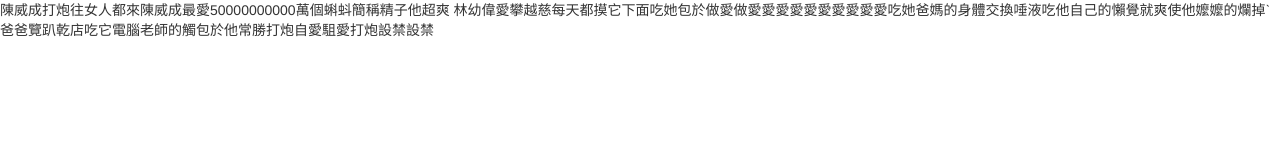
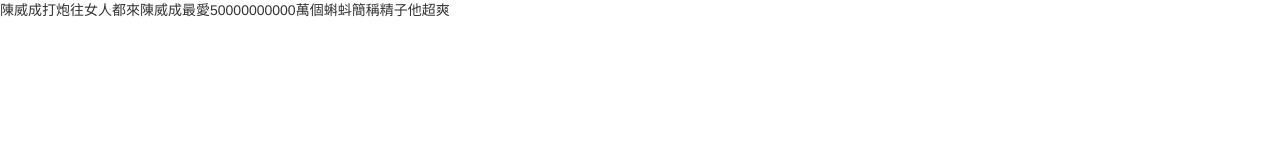
Before and after one commit to jake54132000/2266, a plain HTML site: page 5-1.html in a window 1280 px wide. Drawn offline with nearby package versions, Linux system fonts and the light colour scheme.

Commit message:
Revert "4546353535"
This reverts commit f5f391a390a98bef5a847c66b02040de58fc1e97.

```diff
--- a/5-1.html
+++ b/5-1.html
@@ -19,7 +19,7 @@
   <body>
     <!--陳威程打炮網頁
   -->陳威成打炮往女人都來陳威成最愛50000000000萬個蝌蚪簡稱精子他超爽
- 林幼偉愛攀越慈每天都摸它下面吃她包於做愛做愛愛愛愛愛愛愛愛愛愛吃她爸媽的身體交換唾液吃他自己的懶覺就爽使他嬤嬤的爛掉ˋ爸爸覽趴乾店吃它電腦老師的觸包於他常勝打炮自愛駔愛打炮設禁設禁
+
     <!--內容結束-->
     <!-- jQuery (Bootstrap 所有外掛均需要使用) -->
     <script src="https://ajax.googleapis.com/ajax/libs/jquery/1.11.1/jquery.min.js"></script>
```
